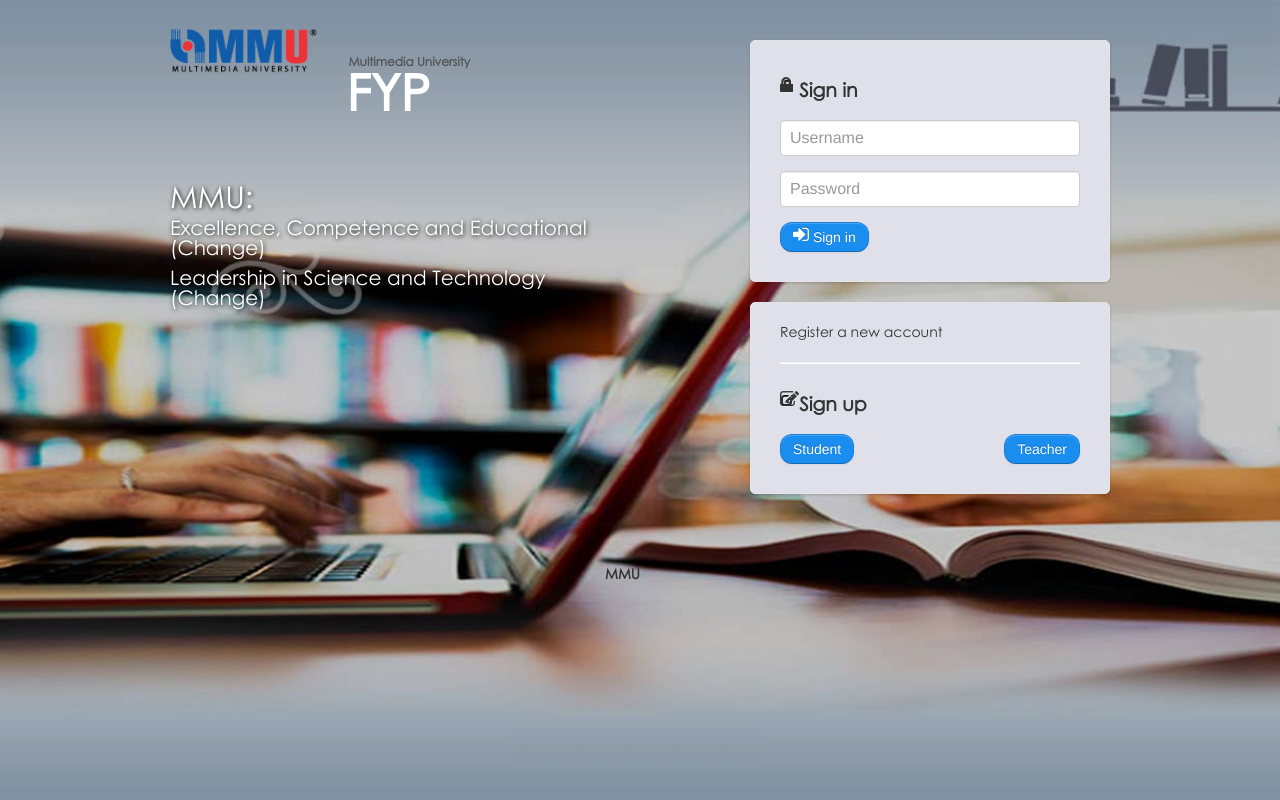
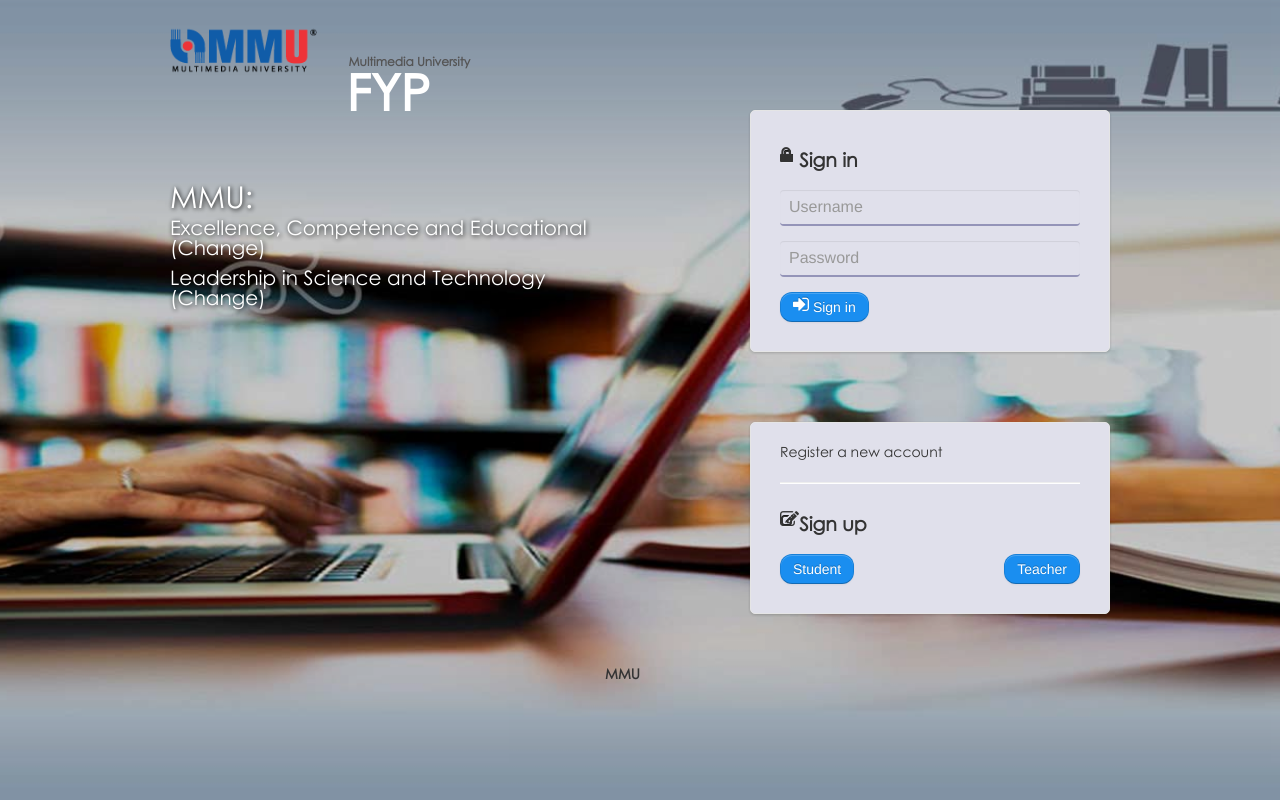
Before and after one commit to Wan-glitch/TIS2151, a PHP site: page / in a window 1280 px wide. Run offline with PHP 8.4, Linux system fonts and the light colour scheme; some libraries are stand-ins or nearby versions.

Commit message:
Update styles.css

```diff
--- a/admin/assets/styles.css
+++ b/admin/assets/styles.css
@@ -14,10 +14,10 @@
 #login .form-signin {
     max-width: 300px;
     padding: 19px 29px 29px;
-    margin: 0 auto 20px;
-    background-color: #fff;
+    margin-top: 70px;
+    background-color: #e0e0eb;
     border: 1px solid #e5e5e5;
-    -webkit-border-radius: 5px;
+    -webkit-border-radius:5px;
        -moz-border-radius: 5px;
             border-radius: 5px;
     -webkit-box-shadow: 0 1px 2px rgba(0,0,0,.05);
@@ -30,6 +30,9 @@
 }
 #login .form-signin input[type="text"],
 #login .form-signin input[type="password"] {
+	border: none;
+	border-bottom: 2px solid #9494b8;
+	background: none;
     font-size: 16px;
     height: auto;
     margin-bottom: 15px;
```
